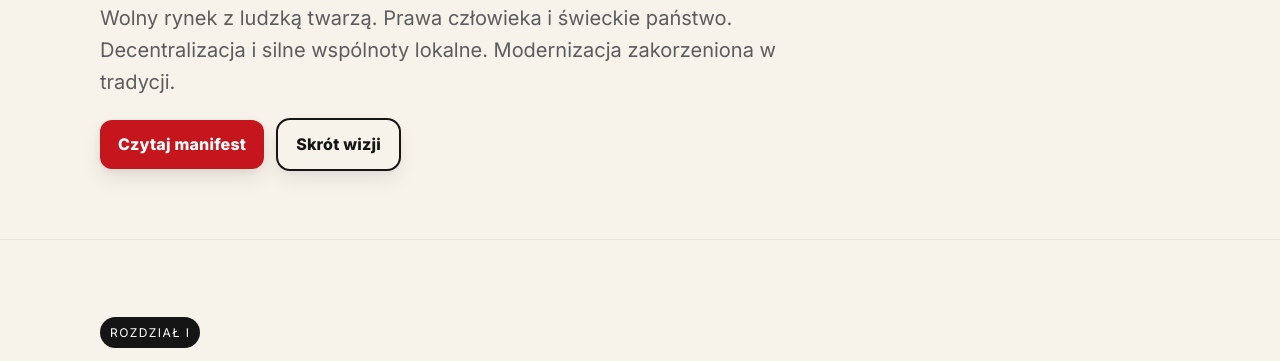
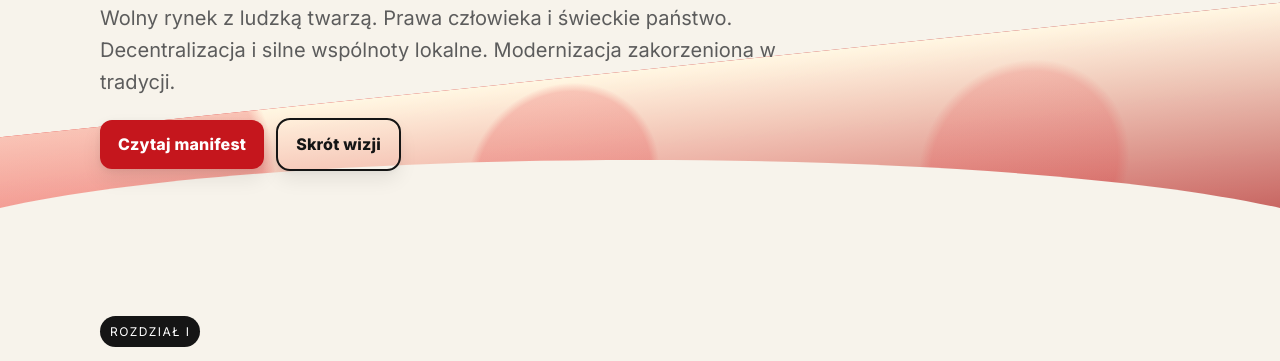
Before and after one commit to theokam57/socjalizm, a plain HTML site: page index.html in a window 1280 px wide. Shown: the part 390-751 px from the top of the page. Drawn offline with Linux system fonts and the light colour scheme.

Commit message:
1skibidi

```diff
--- a/index.html
+++ b/index.html
@@ -17,11 +17,11 @@
   <link href="https://fonts.googleapis.com/css2?family=Bebas+Neue&family=Inter:wght@400;600;800&display=swap" rel="stylesheet">
   <style>
     :root{
-      --bg: #f7f3eb;
-      --ink:#151515;
+      --bg: #f7f3eb;             /* papier */
+      --ink:#151515;             /* tusz */
       --muted:#5c5c5c;
-      --red:#C5161D;
-      --red-deep:#8A0C12;
+      --red:#C5161D;             /* czerwony socjalistyczny */
+      --red-deep:#8A0C12;        /* ciemny odcień */
       --cream:#fff7e6;
       --card:#ffffff;
       --ring:rgba(197,22,29,.4);
@@ -50,8 +50,10 @@
       text-rendering:optimizeLegibility; -webkit-font-smoothing: antialiased;
     }
 
+    /* Pasek postępu przewijania */
     .progress{position:fixed; inset:0 0 auto 0; height:4px; background:linear-gradient(90deg,var(--red),var(--red-deep)); width:0; z-index:60}
 
+    /* Pasek nawigacji */
     .nav{
       position:sticky; top:0; z-index:50;
       background:linear-gradient(180deg, rgba(0,0,0,.08), transparent), var(--bg);
@@ -82,22 +84,42 @@
     .btn-primary{background:var(--red); color:#fff}
     .btn-ghost{background:transparent; color:var(--ink); outline:2px solid var(--ink)}
 
-    .hero{position:relative; overflow:hidden; border-bottom:1px solid rgba(0,0,0,.06)}
-    .hero-inner{max-width:var(--container); margin:0 auto; padding: clamp(28px, 6vw, 70px) 20px; position:relative; z-index:1}
+    /* HERO */
+    .hero{position:relative; overflow:hidden; border-bottom:none}
+    .hero-inner{max-width:var(--container); margin:0 auto; padding: clamp(28px, 6vw, 70px) 20px; position:relative; z-index:2}
     .kicker{font-weight:800; color:var(--red); text-transform:uppercase; letter-spacing:.15em}
     .title{font-family:'Bebas Neue', Impact, Haettenschweiler, 'Arial Narrow Bold', sans-serif; line-height:1; letter-spacing:.02em; margin:.2em 0}
     .title span{display:block}
     .title-large{font-size: clamp(44px, 10vw, 96px)}
     .subtitle{max-width:58ch; font-size:clamp(16px,2.2vw,20px); color:var(--muted)}
 
-    .hero-bg{z-index:0; pointer-events:none;}
+    /* Halftone/propaganda tło */
+    .hero-bg{
+      position:absolute; inset:auto -10% -30% -10%; height:60%;
+      background:
+        radial-gradient( circle at 15% 20%, rgba(197,22,29,.22) 0 12%, transparent 13% 100% ),
+        radial-gradient( circle at 45% 30%, rgba(197,22,29,.18) 0 10%, transparent 11% 100% ),
+        radial-gradient( circle at 75% 40%, rgba(197,22,29,.15) 0 8%, transparent 9% 100% ),
+        linear-gradient(180deg, var(--cream), transparent),
+        linear-gradient(90deg, var(--red) 0%, var(--red-deep) 100%);
+      transform:skewY(-6deg);
+      filter:saturate(120%);
+      z-index:0; pointer-events:none;
+    }
 
+    /* Miękkie wycięcie (łuk) na dole hero */
+    .hero-cut{position:absolute; left:0; right:0; bottom:-1px; height:96px; z-index:1; pointer-events:none}
+    .hero-cut svg{display:block; width:100%; height:100%}
+    .hero-cut path{fill:var(--bg)}
+
+    /* Wstęgi/nagłówki sekcji */
     .section{position:relative}
     .section-inner{max-width:var(--container); margin:0 auto; padding: clamp(40px, 6vw, 80px) 20px}
     .badge{display:inline-block; background:var(--ink); color:#fff; padding:6px 10px; border-radius:999px; font-size:12px; letter-spacing:.12em; text-transform:uppercase}
     .h2{font-family:'Bebas Neue', Impact, Haettenschweiler, 'Arial Narrow Bold', sans-serif; font-size: clamp(34px, 6vw, 56px); line-height:1; margin:.3em 0 .2em}
     .lead{font-size:18px; color:var(--muted); max-width:68ch}
 
+    /* Karty punktów programu */
     .grid{display:grid; gap:20px}
     @media (min-width: 720px){ .grid{grid-template-columns:repeat(2, 1fr);} }
     @media (min-width: 1024px){ .grid{grid-template-columns:repeat(3, 1fr);} }
@@ -109,21 +131,26 @@
     .list li{display:flex; gap:12px; margin:.5em 0}
     .list li:before{content:'★'; color:var(--red); flex:0 0 auto; font-size:18px; line-height:1.4}
 
+    /* Cytat/plakatowy akcent */
     .poster{background:linear-gradient(180deg, var(--red), var(--red-deep)); color:#fff; border-radius:var(--radius); padding:26px; box-shadow:var(--shadow)}
     .poster p{font-size:clamp(18px,2.4vw,22px); margin:0}
 
+    /* Sekcja wezwania */
     .cta{display:flex; gap:14px; flex-wrap:wrap; margin-top:22px}
 
+    /* Stopka */
     footer{border-top:1px solid rgba(0,0,0,.08); background:linear-gradient(180deg, transparent, rgba(0,0,0,.04))}
     .foot{max-width:var(--container); margin:0 auto; padding: 26px 20px; display:flex; gap:16px; align-items:center; justify-content:space-between; flex-wrap:wrap}
     .fine{color:var(--muted); font-size:14px}
 
+    /* Druk */
     @media print{
       .nav, .progress, .cta, .theme-toggle{display:none !important}
       .card{box-shadow:none; border:1px solid #000}
       body{background:#fff; color:#000}
     }
 
+    /* Preferencje ruchu */
     @media (prefers-reduced-motion: reduce){
       html{scroll-behavior:auto}
       .hero-bg{transform:none}
@@ -164,6 +191,11 @@
       </div>
     </div>
     <div class="hero-bg" aria-hidden="true"></div>
+    <div class="hero-cut" aria-hidden="true">
+      <svg viewBox="0 0 1440 96" preserveAspectRatio="none" focusable="false" aria-hidden="true">
+        <path d="M0,64 C320,0 1120,0 1440,64 L1440,96 L0,96 Z"></path>
+      </svg>
+    </div>
   </header>
 
   <main>
```
Also changed, not shown: 1 other file.
